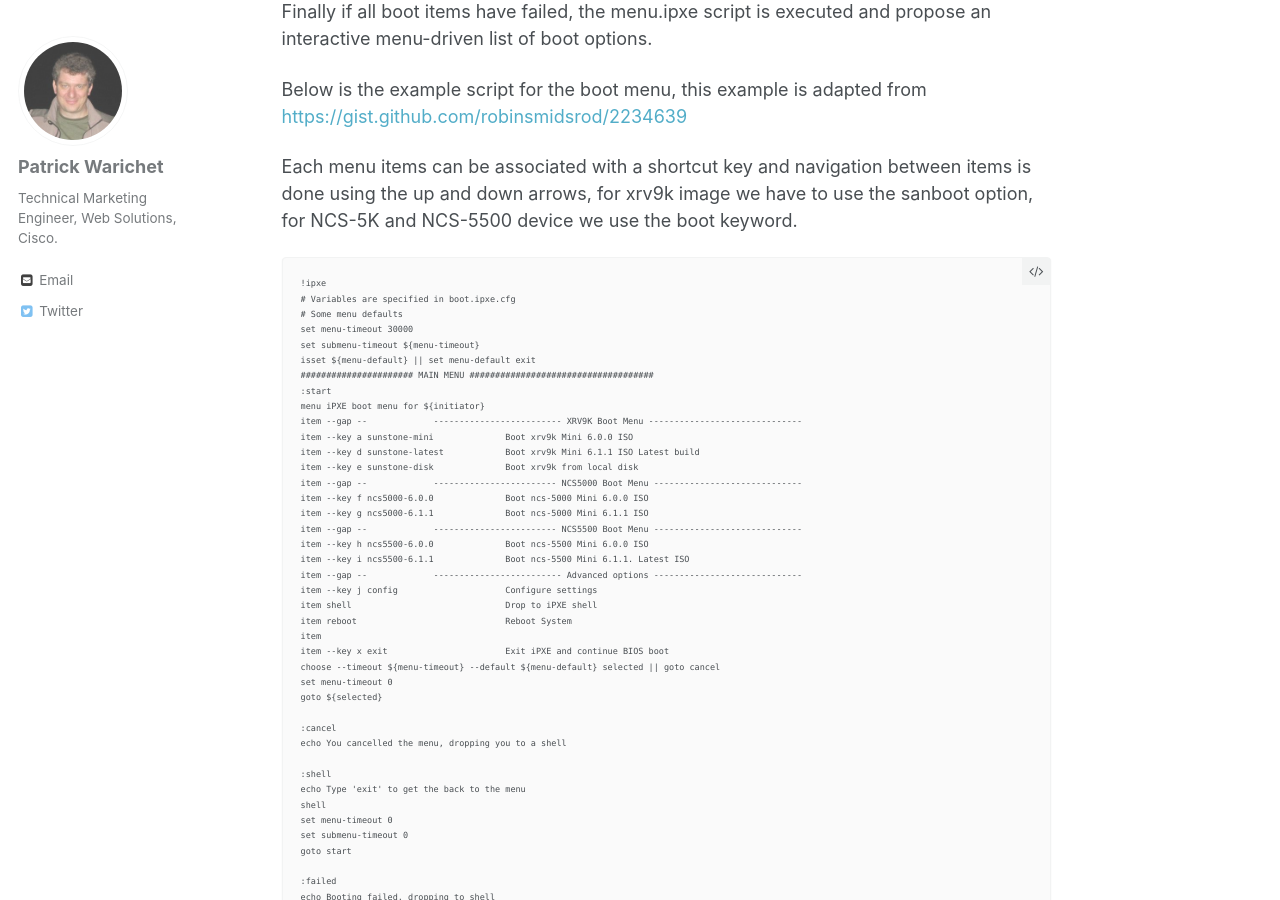
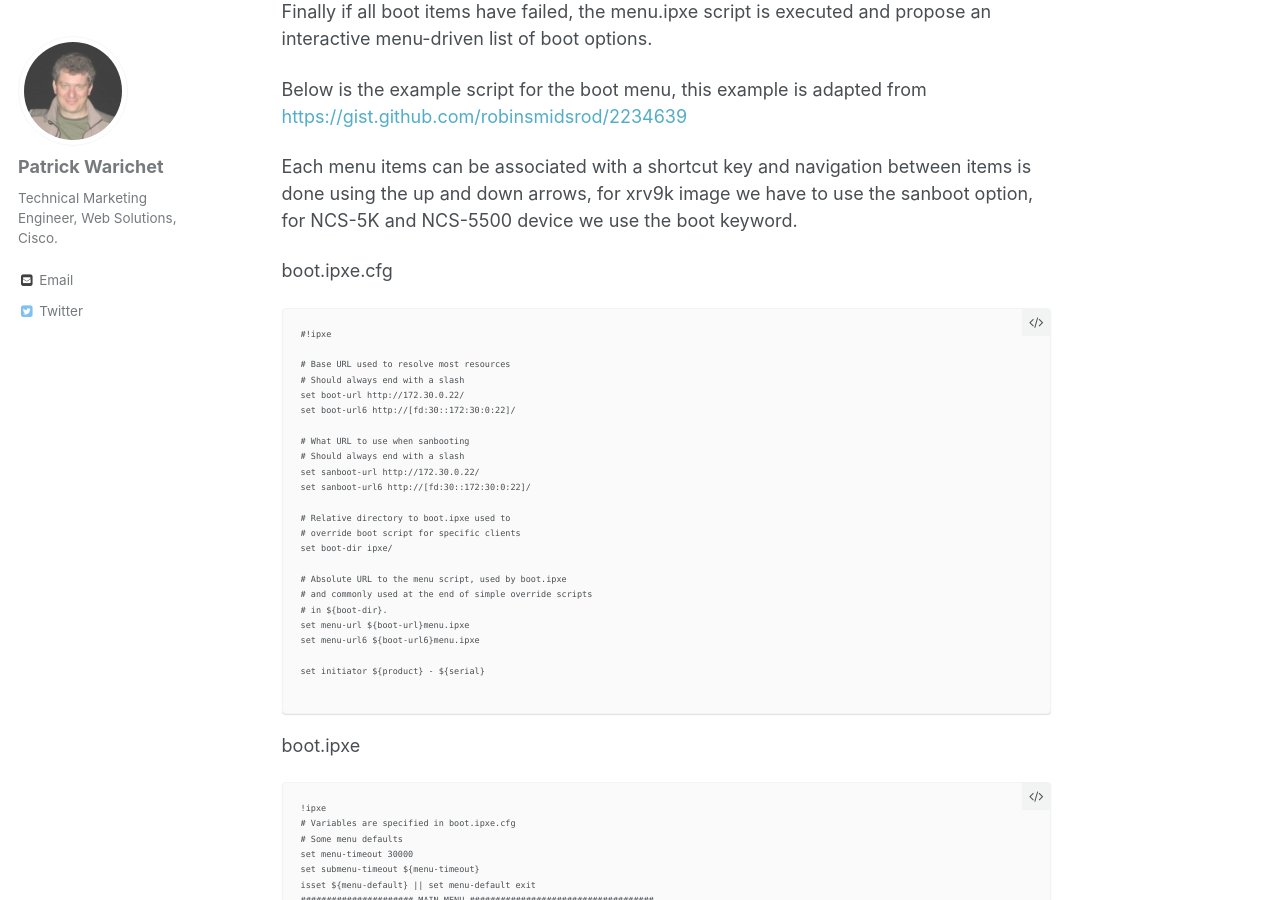
Before and after one commit to xrdocs/software-management, a Jekyll site: the page built from _tutorials/2016-07-27-ipxe-deep-dive.md, in a window 1280 px wide and 900 px high, scrolled down 13353 px. Built offline with Jekyll 4.4.1, drawn with Linux system fonts in a browser that asks for light colours; comment, search, counter and statistics services are not loaded; some of the changed text lies outside the part shown.

Commit message:
Updated 2016-07-27-ipxe-deep-dive.md

````diff
--- a/_tutorials/2016-07-27-ipxe-deep-dive.md
+++ b/_tutorials/2016-07-27-ipxe-deep-dive.md
@@ -497,6 +497,37 @@ Below is the example script for the boot menu, this example is adapted from [htt
 
 Each menu items can be associated with a shortcut key and navigation between items is done using the up and down arrows, for xrv9k image we have to use the sanboot option, for NCS-5K and NCS-5500 device we use the boot keyword.
 
+
+boot.ipxe.cfg
+```
+#!ipxe
+
+# Base URL used to resolve most resources
+# Should always end with a slash
+set boot-url http://172.30.0.22/
+set boot-url6 http://[fd:30::172:30:0:22]/
+
+# What URL to use when sanbooting
+# Should always end with a slash
+set sanboot-url http://172.30.0.22/
+set sanboot-url6 http://[fd:30::172:30:0:22]/
+
+# Relative directory to boot.ipxe used to
+# override boot script for specific clients
+set boot-dir ipxe/
+
+# Absolute URL to the menu script, used by boot.ipxe
+# and commonly used at the end of simple override scripts
+# in ${boot-dir}.
+set menu-url ${boot-url}menu.ipxe
+set menu-url6 ${boot-url6}menu.ipxe
+
+set initiator ${product} - ${serial}
+
+```
+
+
+boot.ipxe
 ```
 !ipxe
 # Variables are specified in boot.ipxe.cfg
````
